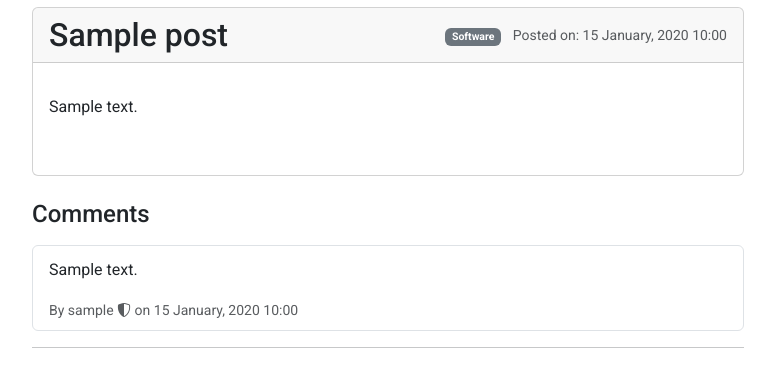
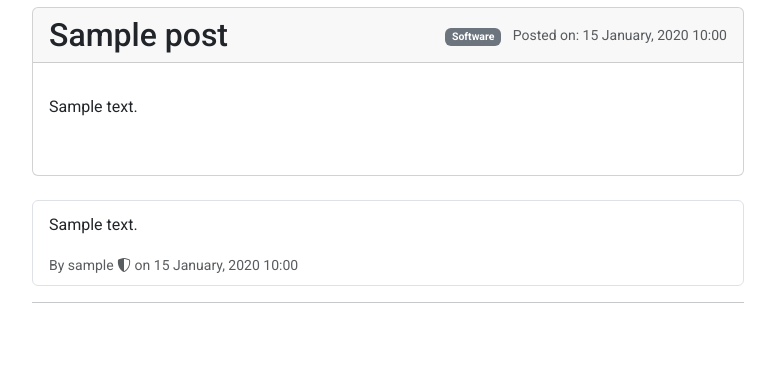
Before and after one commit to KafetzisThomas/UOI-StudyNotes, a Django app: page /post/1/ in a window 1280 px wide. Shown: the part 138-525 px from the top of the page, without its empty margins (252-1027 px from the left). Run offline with Django 5.2, Linux system fonts and the light colour scheme; tables that the repository leaves empty hold one stand-in row (values such as "Sample post"); some libraries are stand-ins or nearby versions.

Commit message:
Remove unnecessary text from each post

```diff
--- a/forum/templates/forum/post.html
+++ b/forum/templates/forum/post.html
@@ -48,7 +48,6 @@
 
         <!-- comments section -->
         <div>
-            <h4 class="mb-3">Comments</h4>
             <div class="list-group">
                 {% for comment in comments %}
                     <div class="list-group-item">
```
